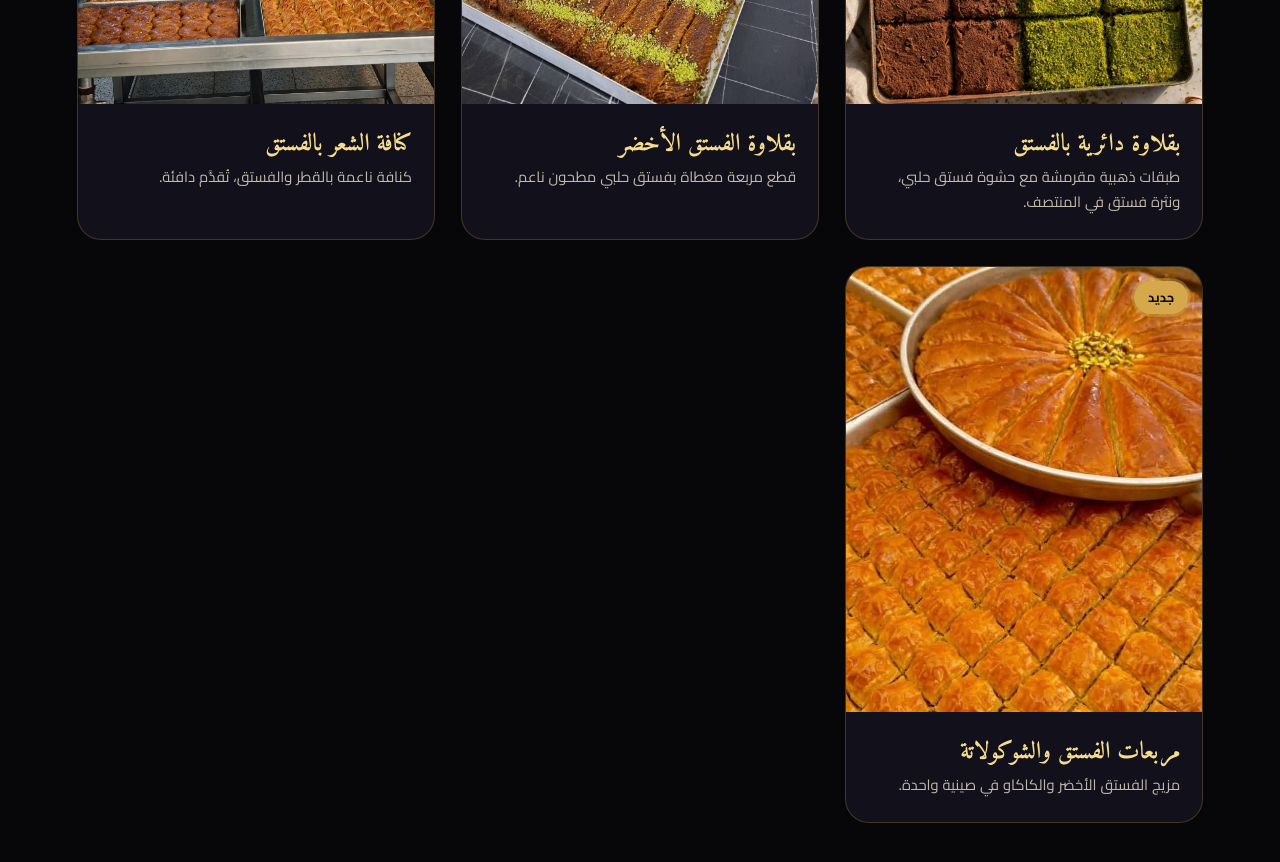
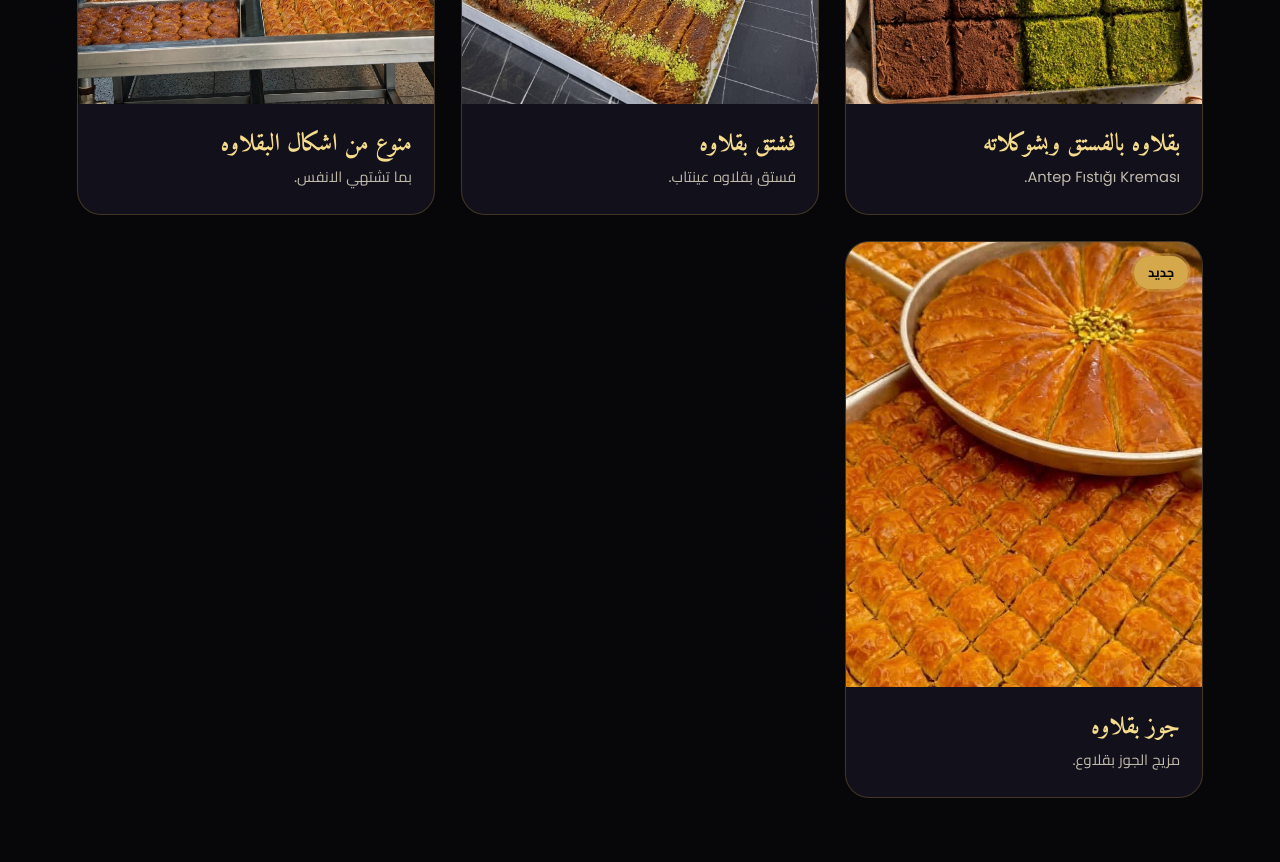
Before and after one commit to yasmenjasm2-sketch/like-fawakhih, a plain HTML site: page mohamed.html in a window 1280 px wide. Shown: the part 2420-3282 px from the top of the page. Drawn offline with Linux system fonts and the light colour scheme.

Commit message:
Update dessert names and descriptions in HTML

```diff
--- a/mohamed.html
+++ b/mohamed.html
@@ -329,8 +329,8 @@
       <div class="ph"><img src="vava1.jpg" alt="Round pistachio baklava"></div>
       <span class="tag ar-only">الأكثر طلباً</span><span class="tag en-only">Best Seller</span>
       <div class="info">
-        <h4 class="ar-only">بقلاوة دائرية بالفستق</h4><h4 class="en-only">Round Pistachio Baklava</h4>
-        <p class="ar-only">طبقات ذهبية مقرمشة مع حشوة فستق حلبي، ونثرة فستق في المنتصف.</p>
+        <h4 class="ar-only">بقلاوه بالفستق وبشوكلاته</h4><h4 class="en-only">Round Pistachio Baklava</h4>
+        <p class="ar-only">Antep Fıstığı Kreması.</p>
         <p class="en-only">Golden crispy layers with Aleppo pistachio filling and a pistachio crown.</p>
       </div>
     </div>
@@ -338,8 +338,8 @@
       <div class="ph"><img src="vava2.jpg" alt="Green pistachio baklava"></div>
       <span class="tag ar-only">فستق أخضر</span><span class="tag en-only">Green Pistachio</span>
       <div class="info">
-        <h4 class="ar-only">بقلاوة الفستق الأخضر</h4><h4 class="en-only">Green Pistachio Baklava</h4>
-        <p class="ar-only">قطع مربعة مغطاة بفستق حلبي مطحون ناعم.</p>
+        <h4 class="ar-only">فشتق بقلاوه</h4><h4 class="en-only">Green Pistachio Baklava</h4>
+        <p class="ar-only">فستق بقلاوه عينتاب.</p>
         <p class="en-only">Square pieces coated in finely ground Aleppo pistachio.</p>
       </div>
     </div>
@@ -347,8 +347,8 @@
       <div class="ph"><img src="vava3.jpg" alt="Kunafa"></div>
       <span class="tag ar-only">طازجة</span><span class="tag en-only">Fresh</span>
       <div class="info">
-        <h4 class="ar-only">كنافة الشعر بالفستق</h4><h4 class="en-only">Pistachio Kunafa</h4>
-        <p class="ar-only">كنافة ناعمة بالقطر والفستق، تُقدَّم دافئة.</p>
+        <h4 class="ar-only">منوع من اشكال البقلاوه</h4><h4 class="en-only">Pistachio Kunafa</h4>
+        <p class="ar-only">بما تشتهي الانفس.</p>
         <p class="en-only">Soft shredded pastry with syrup and pistachio, served warm.</p>
       </div>
     </div>
@@ -356,8 +356,8 @@
       <div class="ph"><img src="vava4.jpg" alt="Pistachio and chocolate squares"></div>
       <span class="tag ar-only">جديد</span><span class="tag en-only">New</span>
       <div class="info">
-        <h4 class="ar-only">مربعات الفستق والشوكولاتة</h4><h4 class="en-only">Pistachio & Chocolate Squares</h4>
-        <p class="ar-only">مزيج الفستق الأخضر والكاكاو في صينية واحدة.</p>
+        <h4 class="ar-only">جوز بقلاوه</h4><h4 class="en-only">Pistachio & Chocolate Squares</h4>
+        <p class="ar-only">مزيج الجوز بقلاوع.</p>
         <p class="en-only">Green pistachio and cocoa squares in one elegant tray.</p>
       </div>
     </div>
```
